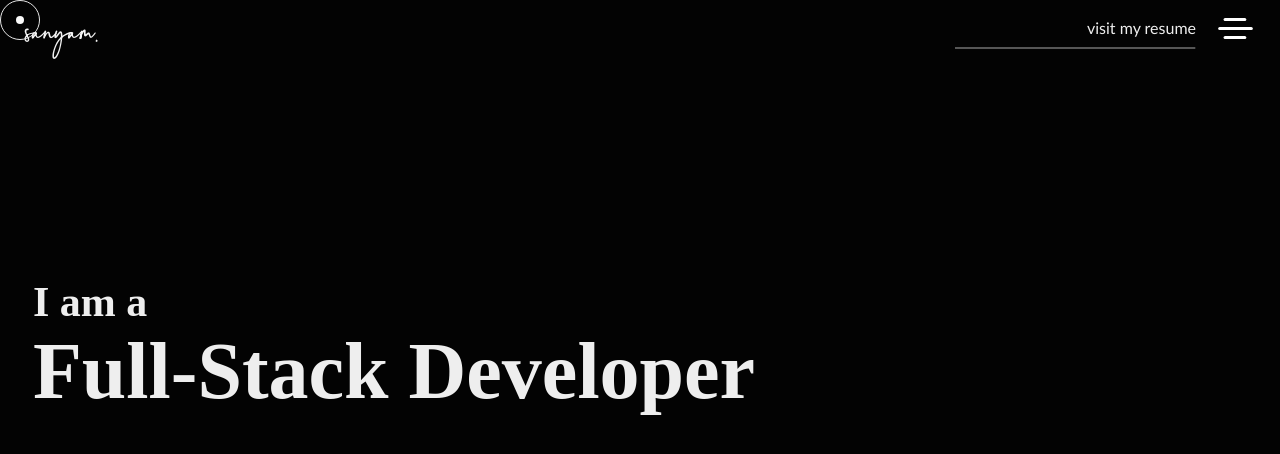
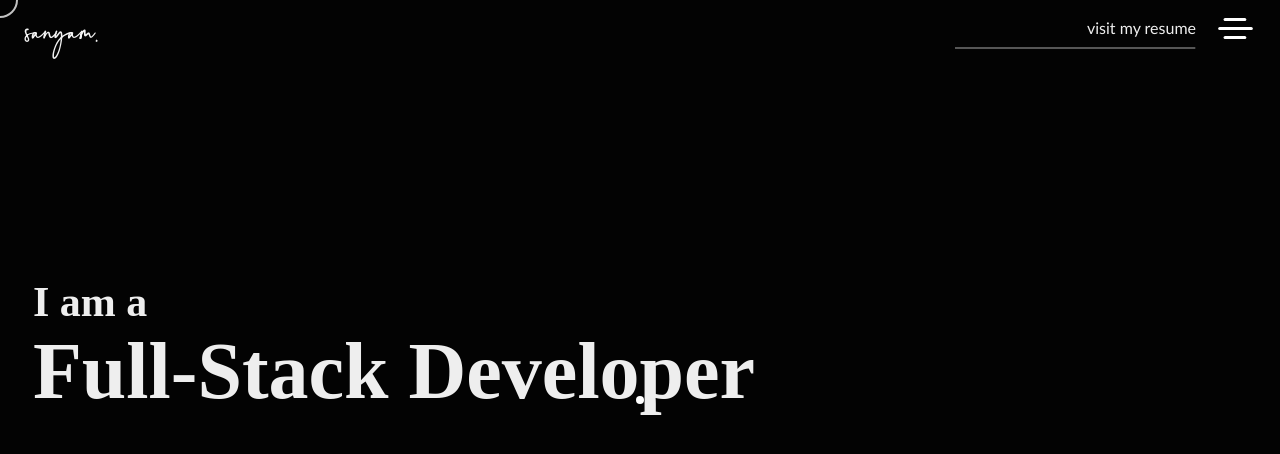
Before and after one commit to sanyam121R/portfolio, a React (Create React App) app: page / in a window 1280 px wide. Shown: the top 454 px of the page. Built offline with nearby package versions, Linux system fonts and the light colour scheme; a web font is replaced by a local one.

Commit message:
Updated the cursor made it more smoother.

```diff
--- a/src/Components/CustomCursor/CustomCursor.jsx
+++ b/src/Components/CustomCursor/CustomCursor.jsx
@@ -1,27 +1,23 @@
-import React, { useEffect, useRef } from 'react'
+import React, { useContext } from 'react'
 import './style.scss'
+import useMousePosition from "../../hooks/useMousePosition";
+import { MouseContext } from "../../context/mouse-context";
 
 const CustomCursor = () => {
-  const cursorRef = useRef(null);
-
-  useEffect(()=>{
-    document.addEventListener('mousemove', (event) => {
-      const { clientX, clientY } = event;
-
-      const mouseX = clientX - cursorRef.current.clientWidth / 2;
-      const mouseY = clientY - cursorRef.current.clientWidth / 2;
-
-      cursorRef.current.style.transform = `translate3d(${mouseX}px, ${mouseY}px, 0)`;
-      console.log("🚀 cursorRef.current.clientWidth:", cursorRef.current.clientWidth)
-      console.log("🚀clientX:", clientX, clientY, mouseX, mouseY)
-    })
-  }, [])
-
+  const { cursorType, cursorChangeHandler } = useContext(MouseContext);
+  const { x, y } = useMousePosition();
   return (
-    <div className='app-cursor' ref={cursorRef} >
-      <div className='app-cursor-inside' ref={cursorRef} />
-    </div>
-  )
+    <>
+      <div
+        style={{ left: `${x}px`, top: `${y}px` }}
+        className={"ring " + cursorType}
+      ></div>
+      <div
+        className={"dot " + cursorType}
+        style={{ left: `${x}px`, top: `${y}px` }}
+      ></div>
+    </>
+  );
 }
 
 export default CustomCursor
--- a/src/Components/CustomCursor/style.scss
+++ b/src/Components/CustomCursor/style.scss
@@ -25,3 +25,45 @@
     overflow: hidden;
     transform: translate3d(0, 0, 0);
 }
+
+.ring {
+    position: fixed;
+    top: 0;
+    left: 0;
+    width: 32px;
+    height: 32px;
+    border: 2px solid rgba(241, 241, 241, 0.808);
+    border-radius: 100%;
+    transform: translate(-50%, -50%);
+    -webkit-transition-duration: 100ms;
+    transition-duration: 100ms;
+    -webkit-transition-timing-function: ease-out;
+    transition-timing-function: ease-out;
+    will-change: width, height, transform, border;
+    z-index: 999;
+    pointer-events: none;
+  }
+
+  .dot {
+    position: fixed;
+    top: 50%;
+    left: 50%;
+    width: 8px;
+    height: 8px;
+    background-color: rgb(255, 255, 255);
+    border-radius: 100%;
+    transform: translate(-50%, -50%);
+    z-index: 999;
+    pointer-events: none;
+  }
+
+  .ring .hovered {
+    width: 50px;
+    height: 50px;
+    border-width: 3px;
+    border-color: lightgray;
+  }
+
+  .dot .hovered {
+    display: none;
+  }
--- a/src/Components/Home/Home.jsx
+++ b/src/Components/Home/Home.jsx
@@ -1,10 +1,17 @@
-import React from 'react'
+import React, {useContext} from 'react'
 import './style.scss'
+import { MouseContext } from "../../context/mouse-context";
 
 const Home = () => {
+  const { cursorType, cursorChangeHandler } = useContext(MouseContext);
+
   return (
     <>
-      <div className="intro">
+      <div
+        className="intro"
+        onMouseEnter={() => cursorChangeHandler("hovered")}
+        onMouseLeave={() => cursorChangeHandler("")}
+      >
         <h1 className='designation-intro'> I am a </h1>
         <h1 className='designation'> Full-Stack Developer </h1>
       </div>
--- /dev/null
+++ b/src/context/mouse-context.js
@@ -0,0 +1,27 @@
+import React, { createContext, useState } from "react";
+
+export const MouseContext = createContext({
+  cursorType: "",
+  cursorChangeHandler: () => {},
+});
+
+const MouseContextProvider = (props) => {
+  const [cursorType, setCursorType] = useState("");
+
+  const cursorChangeHandler = (cursorType) => {
+    setCursorType(cursorType);
+  };
+
+  return (
+    <MouseContext.Provider
+      value={{
+        cursorType: cursorType,
+        cursorChangeHandler: cursorChangeHandler,
+      }}
+    >
+      {props.children}
+    </MouseContext.Provider>
+  );
+};
+
+export default MouseContextProvider;
--- /dev/null
+++ b/src/hooks/useMousePosition.js
@@ -0,0 +1,19 @@
+import { useEffect, useState } from "react";
+
+export default function useMousePosition() {
+  const [mousePosition, setMousePosition] = useState({ x: null, y: null });
+
+  useEffect(() => {
+    const mouseMoveHandler = (event) => {
+      const { clientX, clientY } = event;
+      setMousePosition({ x: clientX, y: clientY });
+    };
+    document.addEventListener("mousemove", mouseMoveHandler);
+
+    return () => {
+      document.removeEventListener("mousemove", mouseMoveHandler);
+    };
+  }, []);
+
+  return mousePosition;
+}
```
